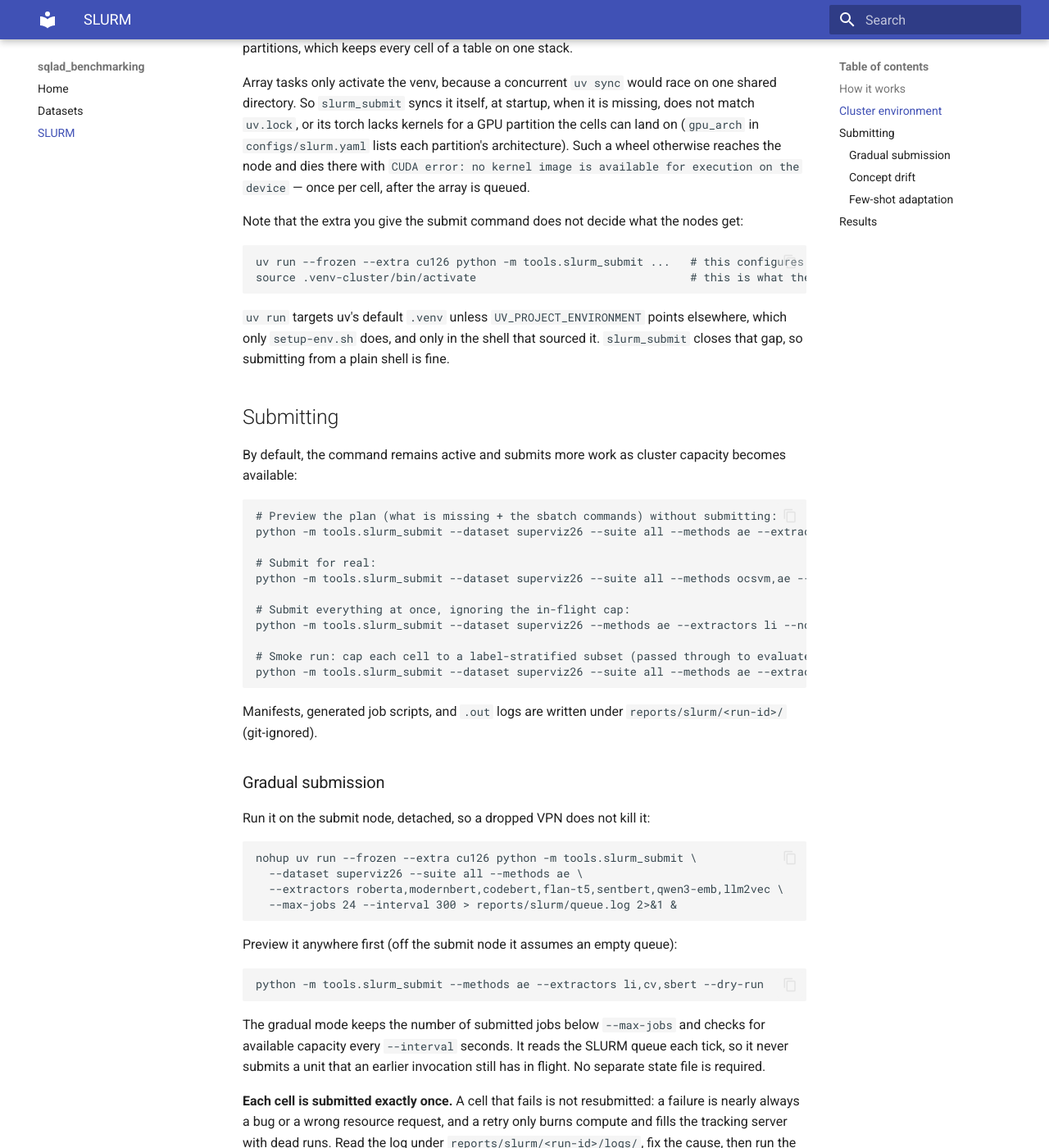
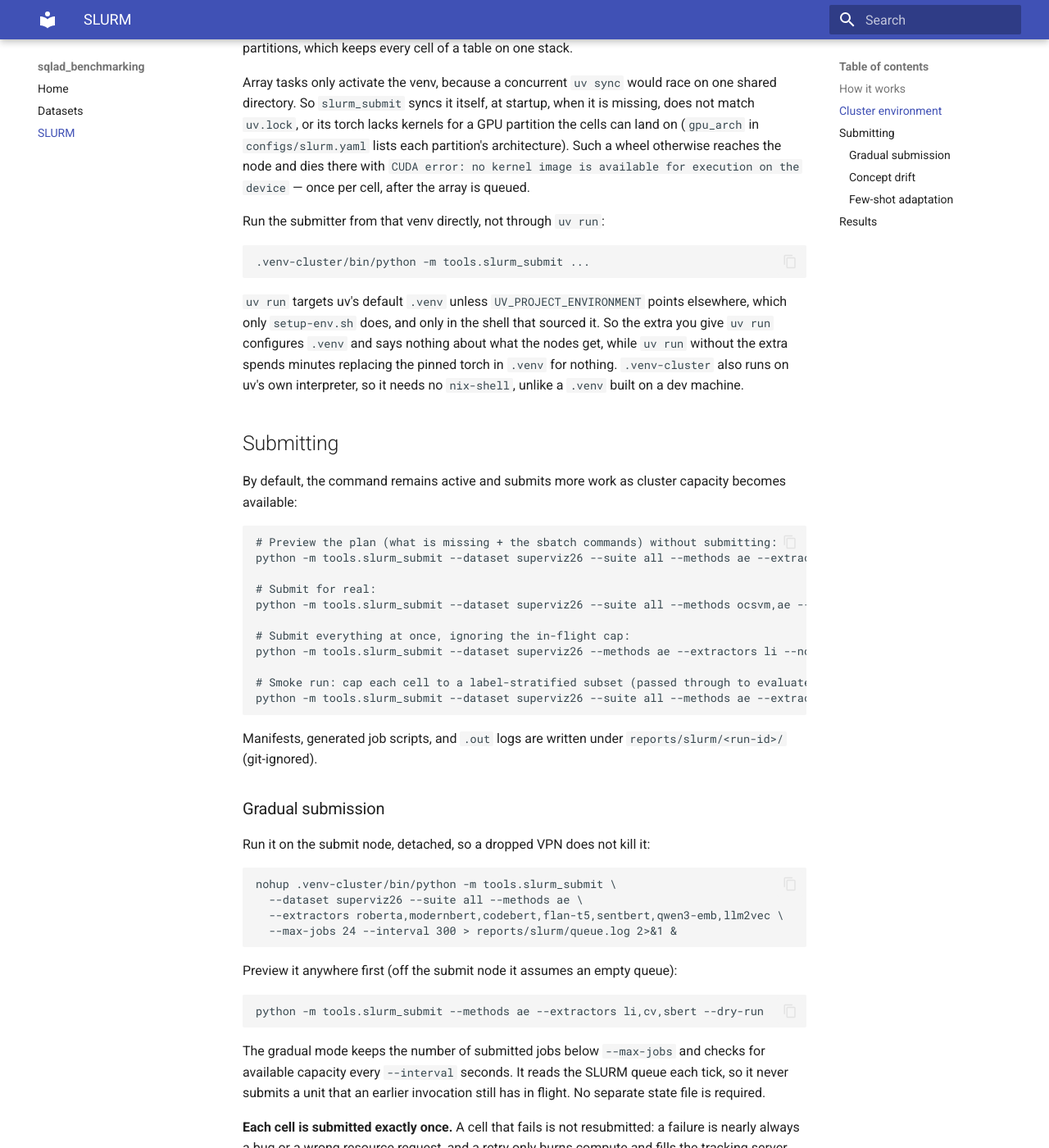
Before and after one commit to gquetel/sqlad-benchmarking, an MkDocs documentation site: the page built from docs/source/slurm.md, in a window 1280 px wide and 1400 px high, scrolled down 1176 px. Shown: the whole window at 82% size. Built offline with MkDocs 1.6.1 and Material for MkDocs 9.7.7, drawn with Linux system fonts in a browser that asks for light colours.

Commit message:
docs: submit from the venv the array tasks activate
`uv run` targets uv's default `.venv`, so its `--extra` never described what the
compute nodes got, and omitting it only replaces the pinned torch in `.venv`.
Running `.venv-cluster/bin/python` directly drops uv from the invocation, and
needs no nix-shell because that venv is built on uv's own interpreter.

Co-Authored-By: Claude Opus 5 <noreply@anthropic.com>
Claude-Session: https://claude.ai/code/session_01KtofAunqHDGwWnJCVUZYH1

````diff
--- a/docs/source/slurm.md
+++ b/docs/source/slurm.md
@@ -28,14 +28,13 @@ The CUDA build stays pinned to `cu126` because the V100 partitions are Volta (co
 
 Array tasks only activate the venv, because a concurrent `uv sync` would race on one shared directory. So `slurm_submit` syncs it itself, at startup, when it is missing, does not match `uv.lock`, or its torch lacks kernels for a GPU partition the cells can land on (`gpu_arch` in `configs/slurm.yaml` lists each partition's architecture). Such a wheel otherwise reaches the node and dies there with `CUDA error: no kernel image is available for execution on the device` — once per cell, after the array is queued.
 
-Note that the extra you give the submit command does not decide what the nodes get:
+Run the submitter from that venv directly, not through `uv run`:
 
 ```sh
-uv run --frozen --extra cu126 python -m tools.slurm_submit ...   # this configures .venv
-source .venv-cluster/bin/activate                                # this is what the jobs run
+.venv-cluster/bin/python -m tools.slurm_submit ...
 ```
 
-`uv run` targets uv's default `.venv` unless `UV_PROJECT_ENVIRONMENT` points elsewhere, which only `setup-env.sh` does, and only in the shell that sourced it. `slurm_submit` closes that gap, so submitting from a plain shell is fine.
+`uv run` targets uv's default `.venv` unless `UV_PROJECT_ENVIRONMENT` points elsewhere, which only `setup-env.sh` does, and only in the shell that sourced it. So the extra you give `uv run` configures `.venv` and says nothing about what the nodes get, while `uv run` without the extra spends minutes replacing the pinned torch in `.venv` for nothing. `.venv-cluster` also runs on uv's own interpreter, so it needs no `nix-shell`, unlike a `.venv` built on a dev machine.
 
 ## Submitting
 
@@ -62,7 +61,7 @@ Manifests, generated job scripts, and `.out` logs are written under `reports/slu
 Run it on the submit node, detached, so a dropped VPN does not kill it:
 
 ```bash
-nohup uv run --frozen --extra cu126 python -m tools.slurm_submit \
+nohup .venv-cluster/bin/python -m tools.slurm_submit \
   --dataset superviz26 --suite all --methods ae \
   --extractors roberta,modernbert,codebert,flan-t5,sentbert,qwen3-emb,llm2vec \
   --max-jobs 24 --interval 300 > reports/slurm/queue.log 2>&1 &
````
Also changed, not shown: 1 other file.
